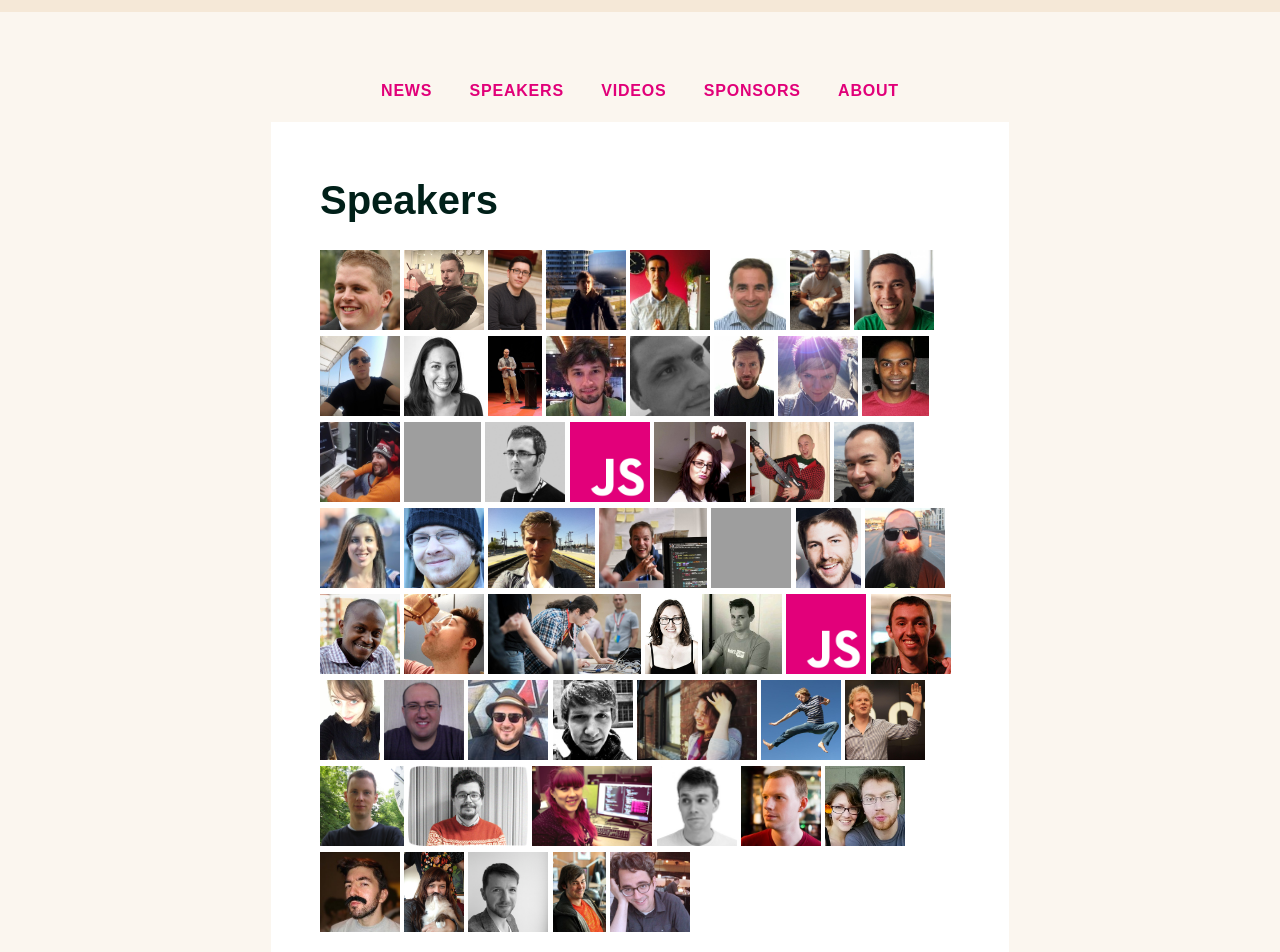
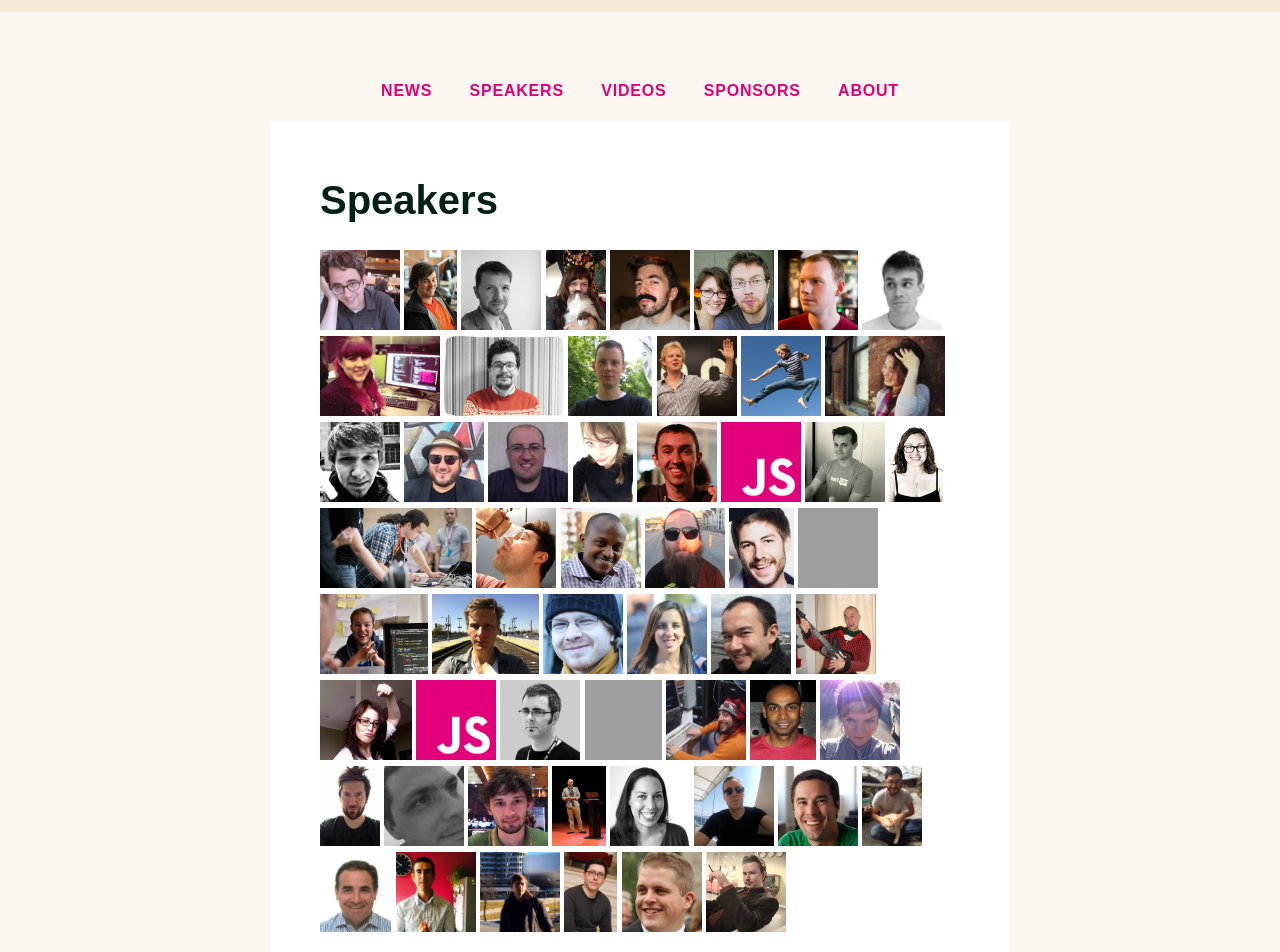
Before and after one commit to jsconf/2014.jsconf.eu, a Jekyll site: the page built from speakers/index.md, in a window 1280 px wide. Shown: the part 461-1413 px from the top of the page. Built offline with Jekyll 4.4.1, drawn with Linux system fonts in a browser that asks for light colours; nearby versions of some CDN libraries; comment, search, counter and statistics services are not loaded; grey boxes are pictures that could not be loaded.

Commit message:
Change order to same as list

```diff
--- a/_includes/facepile.md
+++ b/_includes/facepile.md
@@ -1,5 +1,6 @@
 
-{% for post in site.tags.speaker %}
+{% assign speaker_list = speakers | reverse %}
+{% for post in speaker_list %}
   <a href="/speakers/#{{ post.id }}" title="{{ post.speaker }}">
     {% if post.image %}
     <img src="{{ post.image.filename }}" alt="{{ post.speaker }}" height="80"
```
